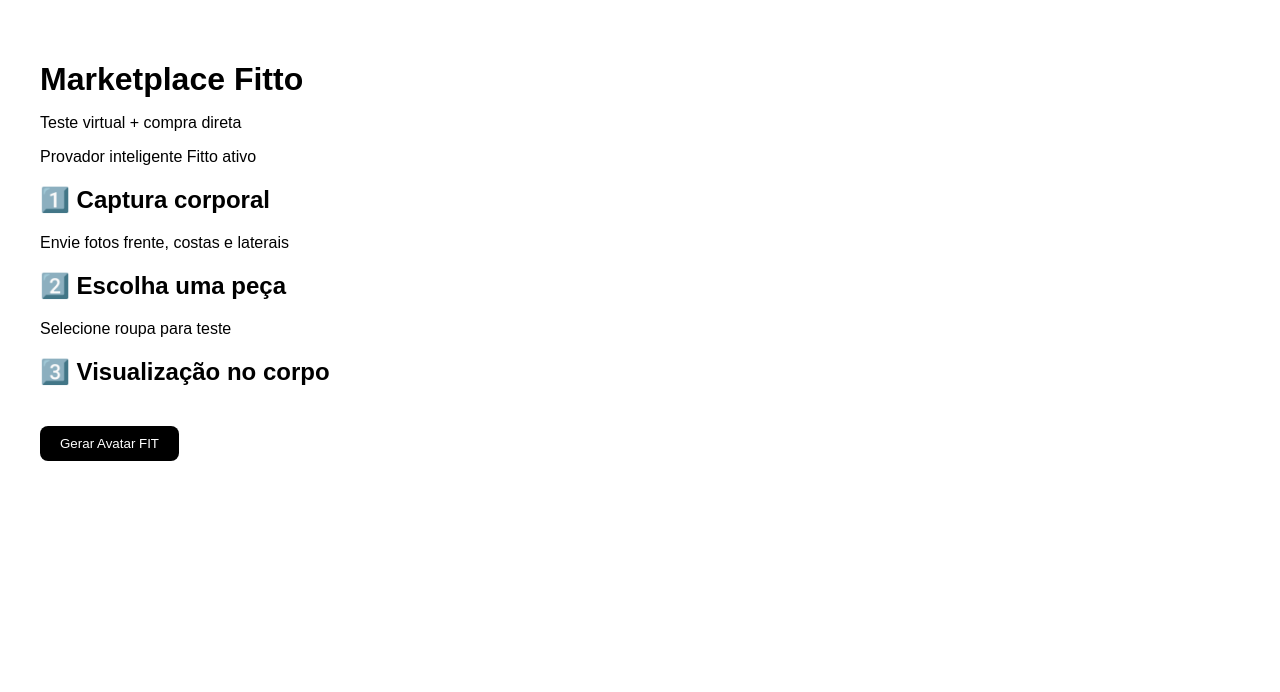
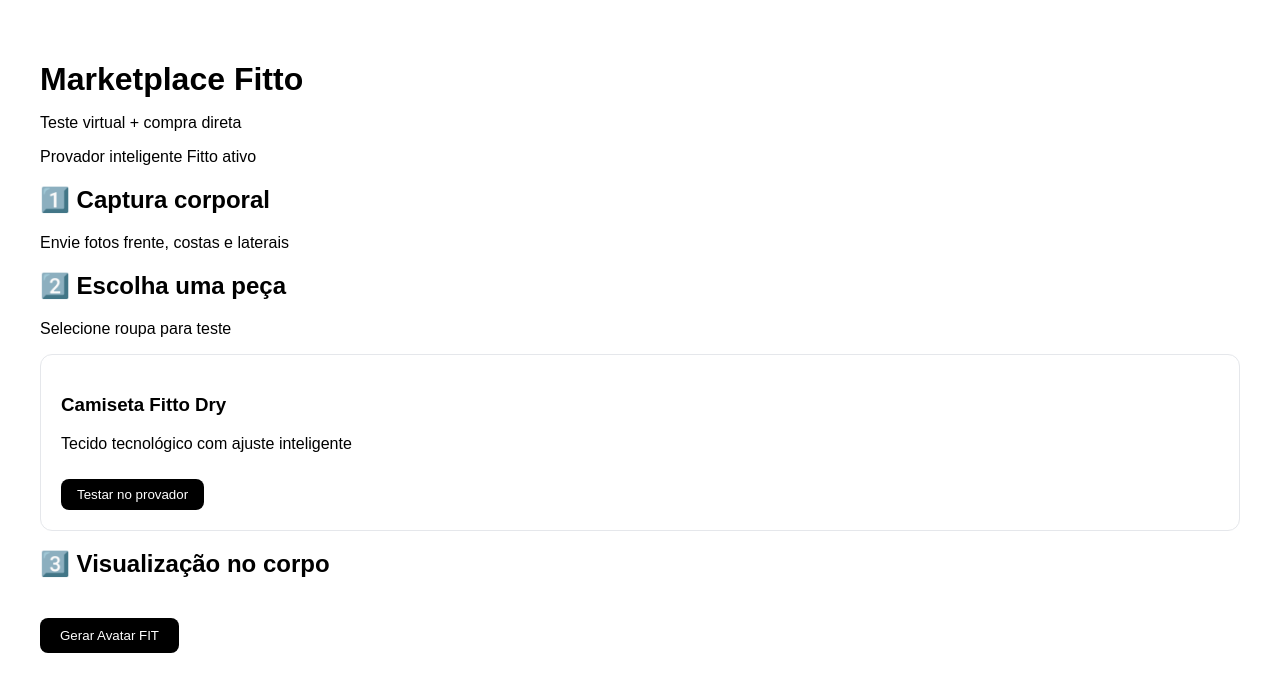
Before and after one commit to FITTOBR/fitto, a Next.js app: page /marketplace in a window 1280 px wide. Shown: the top 692 px of the page. Built offline with nearby package versions, Linux system fonts and the light colour scheme.

Commit message:
Update page.tsx

```diff
--- a/app/marketplace/page.tsx
+++ b/app/marketplace/page.tsx
@@ -37,6 +37,30 @@
 
       <h2>2️⃣ Escolha uma peça</h2>
       <p>Selecione roupa para teste</p>
+      <div style={{
+  marginTop: 15,
+  padding: 20,
+  borderRadius: 12,
+  background: "#fff",
+  border: "1px solid #e5e7eb"
+}}>
+  <h3>Camiseta Fitto Dry</h3>
+  <p>Tecido tecnológico com ajuste inteligente</p>
+
+  <button
+    style={{
+      marginTop: 10,
+      padding: "8px 16px",
+      borderRadius: 8,
+      border: "none",
+      background: "#000",
+      color: "#fff",
+      cursor: "pointer"
+    }}
+  >
+    Testar no provador
+  </button>
+</div>
 
       <h2>3️⃣ Visualização no corpo</h2>
 
```
